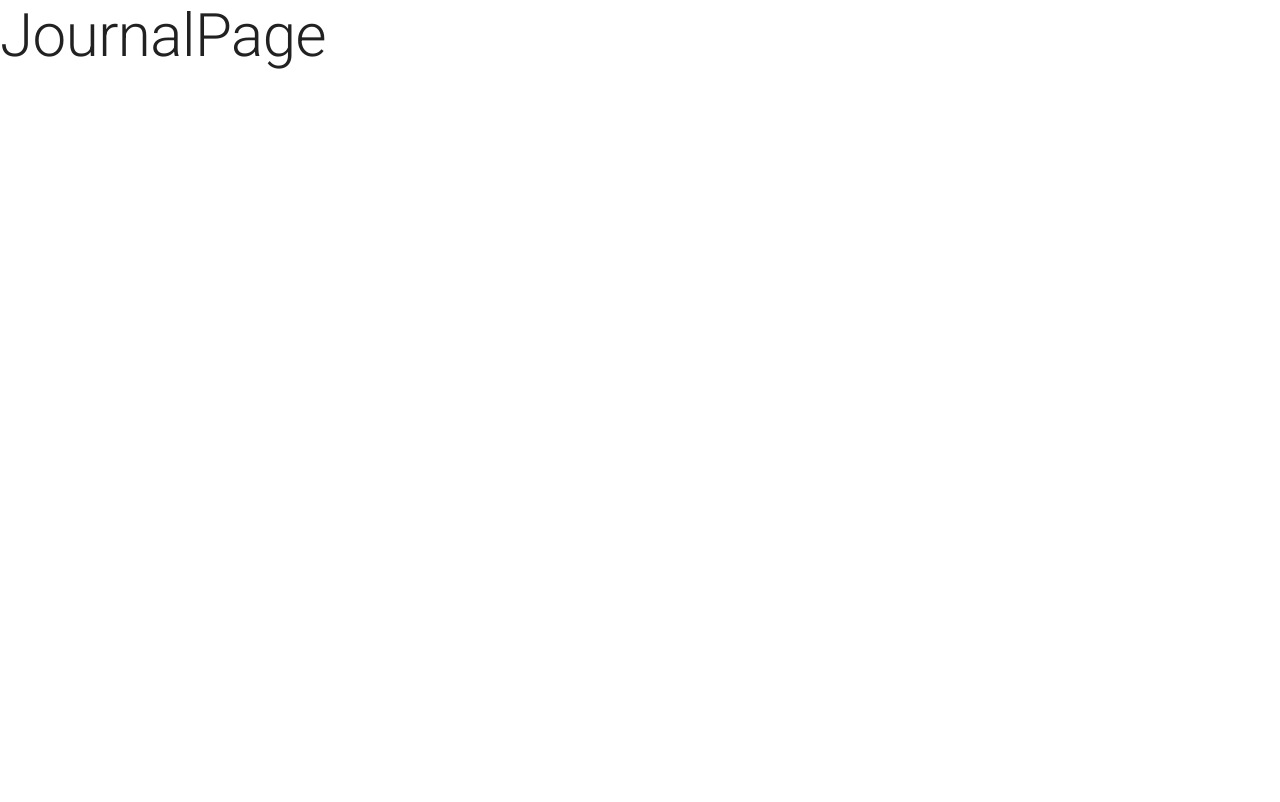
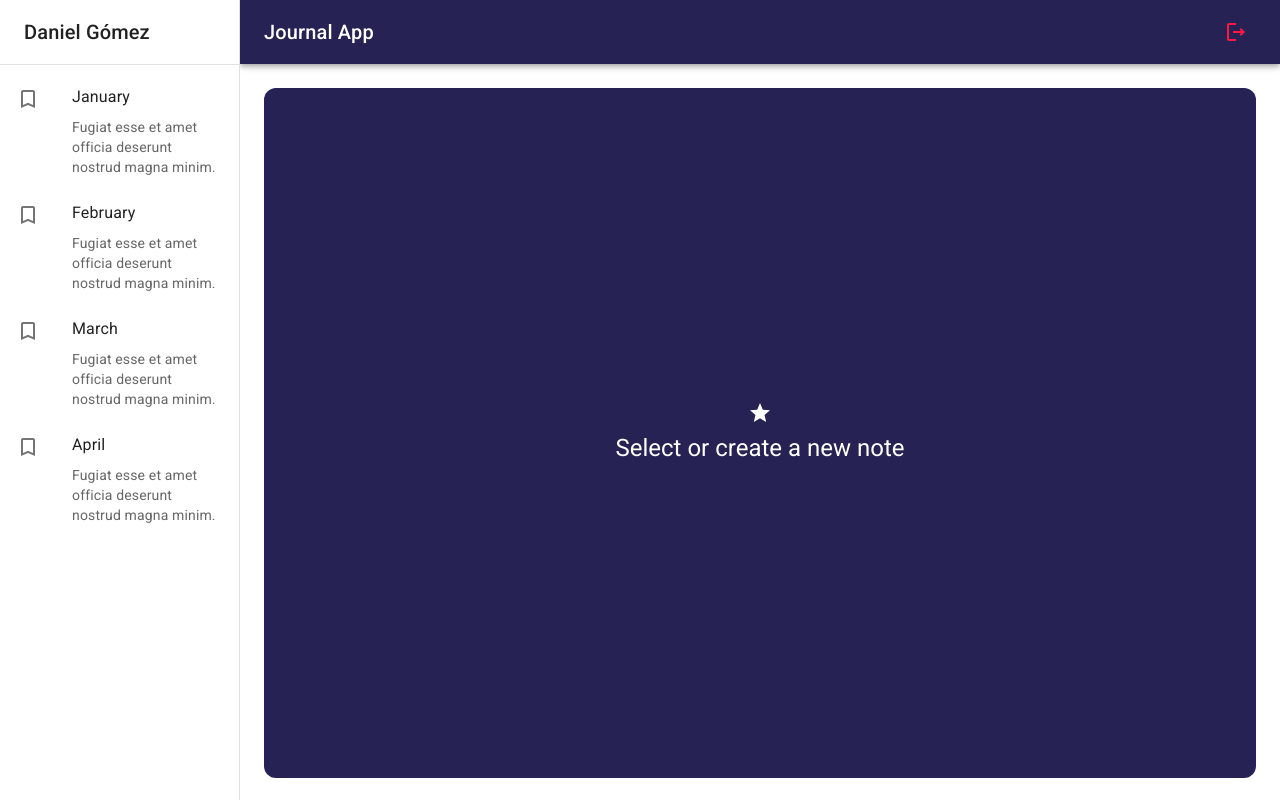
Before and after one commit to DanielGomezIH/react-journal-app, a React (Vite) app: page / in a window 1280 px wide. Built offline with nearby package versions, Linux system fonts and the light colour scheme.

Commit message:
create NavBar and SideBar components

```diff
--- a/src/auth/pages/RegisterPage.jsx
+++ b/src/auth/pages/RegisterPage.jsx
@@ -64,7 +64,6 @@
             </Typography>
 
             <Link component={ RouterLink } to='/auth/login' color='inherit'>
-
               Login
             </Link>
           </Grid>
--- /dev/null
+++ b/src/journal/components/NavBar.jsx
@@ -0,0 +1,52 @@
+import { LogoutOutlined } from '@mui/icons-material';
+import { MenuOutlined } from '@mui/icons-material';
+import { AppBar, Grid, IconButton, Toolbar, Typography } from '@mui/material';
+import PropTypes from 'prop-types';
+
+export const NavBar = ( { drawerWidth = 240 } ) => {
+  return (
+    <AppBar
+      position='fixed'
+      sx={ {
+        width: { sm: `calc(100% - ${ drawerWidth }px)` },
+        ml: { sm: `${ drawerWidth }px` }
+      } }
+    >
+      <Toolbar>
+        <IconButton
+          color='inherit'
+          edge='start'
+          sx={ { mr: 2, display: { sm: 'none' } } }
+        >
+          <MenuOutlined />
+        </IconButton>
+
+        <Grid
+          container
+          direction='row'
+          justifyContent='space-between'
+          alignItems='center'
+        >
+          <Typography
+            variant='h6'
+            noWrap
+            component='div'
+          >
+            Journal App
+          </Typography>
+
+          <IconButton>
+            <LogoutOutlined
+              color='error'
+            />
+          </IconButton>
+        </Grid>
+
+      </Toolbar>
+    </AppBar>
+  );
+};
+
+NavBar.propTypes = {
+  drawerWidth: PropTypes.number.isRequired
+};
--- /dev/null
+++ b/src/journal/components/SideBar.jsx
@@ -0,0 +1,65 @@
+import { TurnedInNot } from '@mui/icons-material';
+import { Box, Divider, Drawer, Grid, List, ListItem, ListItemButton, ListItemIcon, ListItemText, Toolbar, Typography } from '@mui/material';
+import PropTypes from 'prop-types';
+
+export const SideBar = ( { drawerWidth = 240 } ) => {
+  return (
+    <Box
+      component='nav'
+      sx={ {
+        width: { sm: drawerWidth },
+        flexShrink: { sm: 0 },
+      }
+      }
+    >
+      <Drawer
+        variant='permanent'
+        open
+        sx={ {
+          display: { xs: 'block' },
+          '& .MuiDrawer-paper': { boxSizing: 'border-box', width: drawerWidth }
+        } }
+      >
+
+        <Toolbar>
+          <Typography
+            variant='h6'
+            noWrap
+            component='div'
+          >
+            Daniel Gómez
+          </Typography>
+        </Toolbar>
+
+        <Divider />
+
+        <List>
+          {
+            [ 'January', 'February', 'March', 'April' ].map( ( text ) => (
+              <ListItem key={ text } disablePadding>
+                <ListItemButton sx={ { display: 'flex' } }>
+
+                  <ListItemIcon sx={ { alignSelf: 'start', mt: '6px' } }>
+                    <TurnedInNot />
+                  </ListItemIcon>
+
+                  <Grid
+                    container
+                  >
+                    <ListItemText primary={ text } />
+                    <ListItemText secondary={ 'Fugiat esse et amet officia deserunt nostrud magna minim.' } />
+                  </Grid>
+                </ListItemButton>
+              </ListItem>
+            ) )
+          }
+        </List>
+
+      </Drawer>
+    </Box>
+  );
+};
+
+SideBar.propTypes = {
+  drawerWidth: PropTypes.number.isRequired
+};
--- /dev/null
+++ b/src/journal/components/index.js
@@ -0,0 +1,2 @@
+export * from './NavBar.jsx';
+export * from './SideBar.jsx';
--- /dev/null
+++ b/src/journal/layout/JournalLayout.jsx
@@ -0,0 +1,30 @@
+import { Box, Toolbar } from '@mui/material';
+import { NavBar, SideBar } from '../components';
+import PropTypes from 'prop-types';
+
+const drawerWidth = 240;
+
+export const JournalLayout = ( { children } ) => {
+  return (
+    <Box sx={ { display: 'flex' } }>
+
+      <NavBar drawerWidth={ drawerWidth } />
+
+      <SideBar drawerWidth={ drawerWidth } />
+
+      <Box
+        component='main'
+        sx={ { flexGrow: 1, p: 3 } }
+      >
+        <Toolbar />
+
+        { children }
+      </Box>
+
+    </Box>
+  );
+};
+
+JournalLayout.propTypes = {
+  children: PropTypes.element.isRequired
+};
--- a/src/journal/pages/JournalPage.jsx
+++ b/src/journal/pages/JournalPage.jsx
@@ -1,9 +1,12 @@
-import { Typography } from '@mui/material';
+import { JournalLayout } from '../layout/JournalLayout';
+import { NothingSelectedView } from '../views/NothingSelectedView';
 
 export const JournalPage = () => {
   return (
-    <>
-      <Typography variant='h2'>JournalPage</Typography>
-    </>
+    <JournalLayout>
+
+      <NothingSelectedView />
+
+    </JournalLayout>
   );
 };
--- /dev/null
+++ b/src/journal/views/NothingSelectedView.jsx
@@ -0,0 +1,31 @@
+import { StarOutlined } from '@mui/icons-material';
+import { Grid, Typography } from '@mui/material';
+
+export const NothingSelectedView = () => {
+  return (
+    <Grid
+      container
+      spacing={ 0 }
+      direction='column'
+      alignItems='center'
+      justifyContent='center'
+      sx={ { minHeight: 'calc(100vh - 110px)', backgroundColor: 'primary.main', borderRadius: 3 } }
+    >
+      <Grid
+        item
+        xs={ 12 }
+        sx={ { fonmtSize: 100, color: 'white' } }
+      >
+        <StarOutlined />
+      </Grid>
+
+      <Grid
+        item
+        xs={ 12 }
+        sx={ { fonmtSize: 100, color: 'white' } }
+      >
+        <Typography variant='h5' xcolor='white'>Select or create a new note</Typography>
+      </Grid>
+    </Grid>
+  );
+};
--- /dev/null
+++ b/src/journal/views/index.js
@@ -0,0 +1 @@
+export * from './NothingSelectedView.jsx';
```
